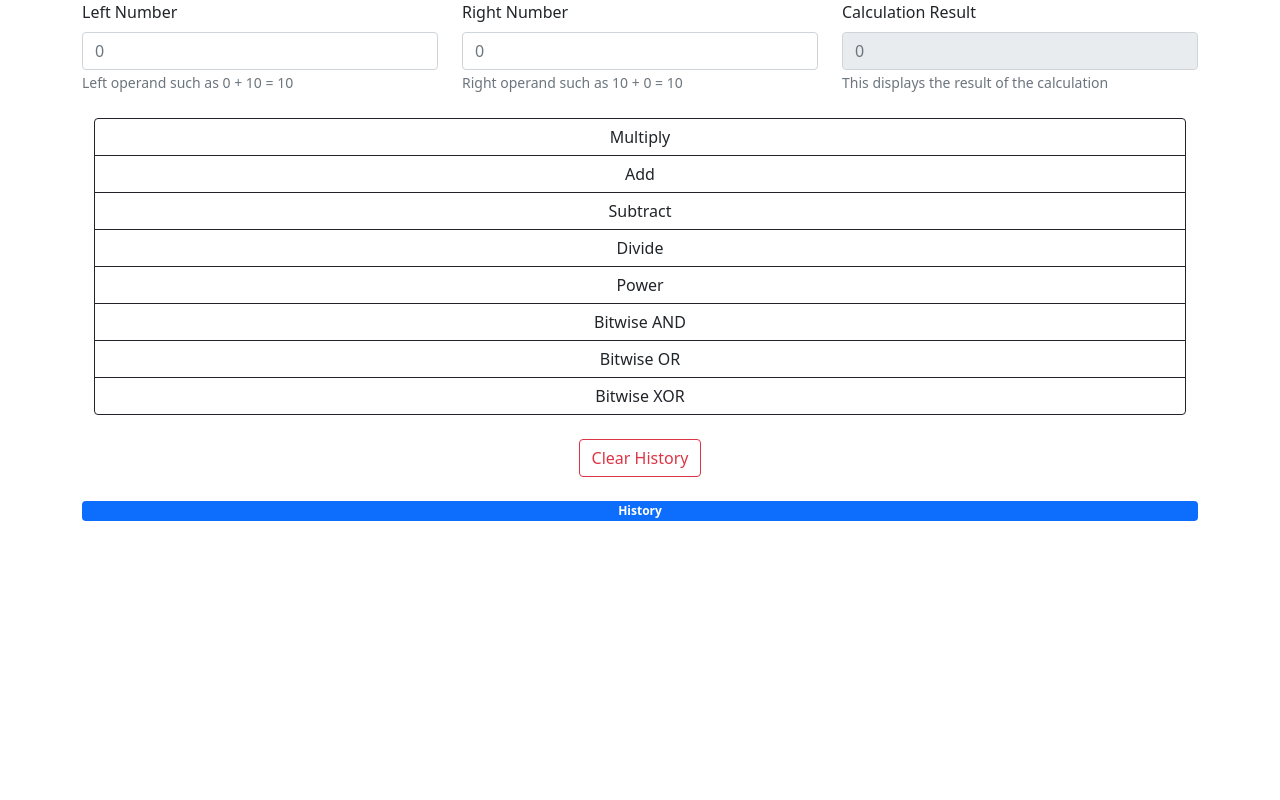
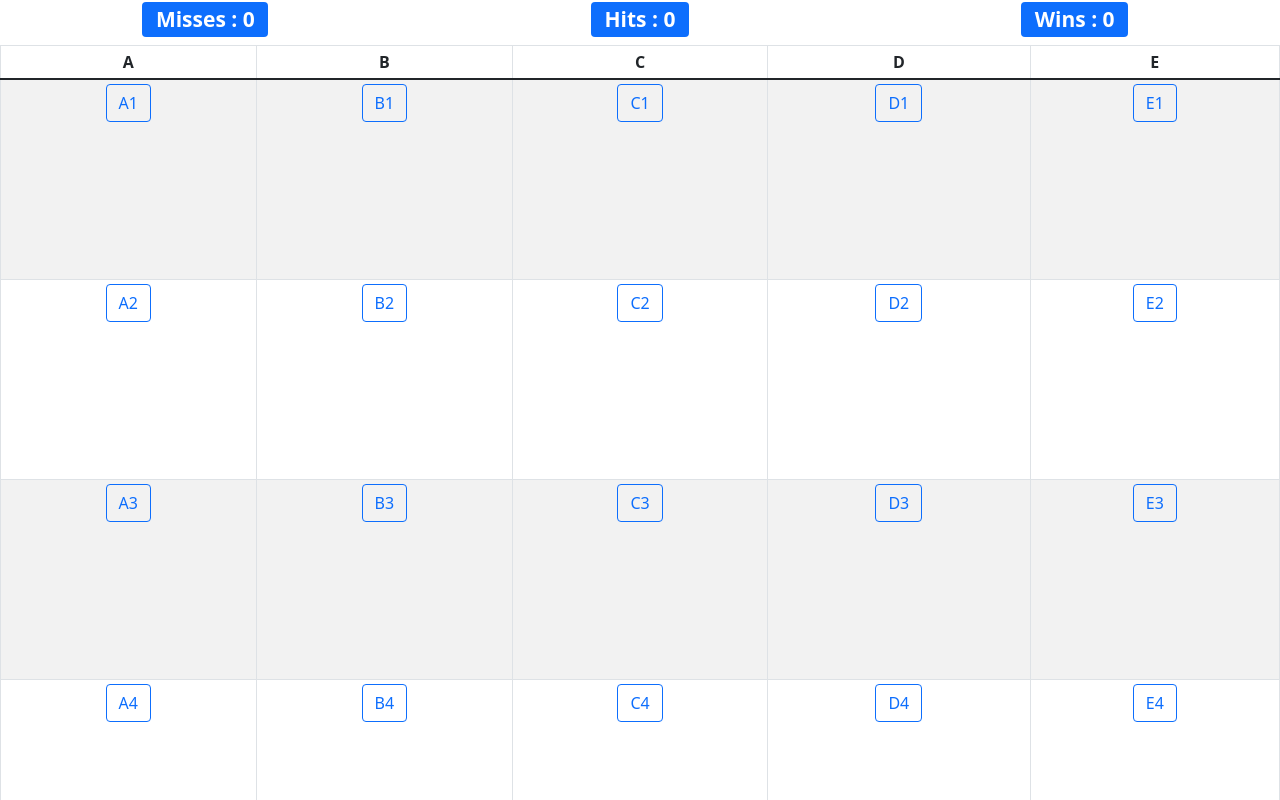
Before and after one commit to cthacker-udel/ReactApp, a React (Create React App) app: page / in a window 1280 px wide. Shown: the top 800 px of the page. Built offline with nearby package versions, Linux system fonts and the light colour scheme.

Commit message:
Added battleship functionality to ensure computer guesses do not lay on the same board square

```diff
--- a/src/index.js
+++ b/src/index.js
@@ -2,290 +2,314 @@ import React, {useState} from 'react';
 import ReactDOM, { render } from 'react-dom';
 import 'bootstrap/dist/css/bootstrap.min.css';
 import Button from 'react-bootstrap/Button';
-import Container from 'react-bootstrap/Container';
 import Row from 'react-bootstrap/Row';
 import Col from 'react-bootstrap/Col';
-import Form from 'react-bootstrap/Form';
-import ButtonGroup from 'react-bootstrap/ButtonGroup';
-import ListGroup from 'react-bootstrap/ListGroup';
-import Badge from 'react-bootstrap/Badge';
+import Table from 'react-bootstrap/Table';
+import Offcanvas from 'react-bootstrap/Offcanvas';
+import Badge from 'react-bootstrap/Badge'
 
-function LeftText(props){
+function Board(props){
+
+    const [theGuesses,setTheGuesses] = useState(props.theCompGuesses);
+
+    const [theColor,setColor] = useState('outline-primary');
+
+    const printOut = (event) => {
+
+        //console.log(event.target.name); // acquire button name that is pressed
+
+        let guess = event.target.name;
+        console.log(`guesses2 = ${theGuesses}`);
+        console.log(`the hits arr = ${props.theHitsArr}`);
+        if(props.theHitsArr.length === theGuesses.length-1 && !props.theHitsArr.includes(event.target.name) && theGuesses.includes(event.target.name)){
+            console.log(`setting buttons to success`);
+            setColor("outline-success");
+            console.log(`props.wins = ${props.wins}`);
+            let currWins = props.wins+1;
+            console.log(`currWins = ${currWins}`);
+            props.updateWins(currWins);
+        }
+        else if(props.theHitsArr.includes(guess)){
+            // has already been hit
+            return;
+        }
+        else if(theGuesses.includes(guess)){
+            // valid hit
+            console.log(`hit!`);
+            document.getElementById(guess).innerHTML = "HIT";
+            document.getElementById(guess).className = "btn btn-success";
+            props.updateHits(props.numHits+1);
+            props.updateHitArr(props.theHitsArr.concat(guess));
+            console.log(`the hits arr = ${props.theHitsArr}`);
+        }
+        else{
+            console.log(`miss!`);
+            document.getElementById(guess).innerHTML = "MISS";
+            document.getElementById(guess).className = "btn btn-danger";
+            props.updateMisses(props.numMisses+1);
+        }
+
+    }
+
+    const generateSpace = (theName) => {
+
 
         return(
 
-
-        <Form>
-
-                <Form.Group className="leftText" controlId="rightoperand" onChange={props.onChange}>
-
-                    <Form.Label>Left Number</Form.Label>
-                    <Form.Control type="number" placeholder={props.val} name={props.name}></Form.Control>
-                    <Form.Text>Left operand such as {props.val} + 10 = {Number(props.val) + 10}</Form.Text>
-
-                </Form.Group>
-
-        </Form>
-
+            <Button name={theName} variant={theColor} onClick={printOut} id={theName}>{theName}</Button>
 
         );
 
     }
 
-function RightText(props){
-
-    return(
-        <Form>
-
-            <Form.Group className="rightText" controlId="rightoperand" onChange={props.onChange}>
-
-                <Form.Label>Right Number</Form.Label>
-                <Form.Control type="number" placeholder={props.val} name={props.name}></Form.Control>
-                <Form.Text>Right operand such as 10 + {props.val} = {Number(props.val) + 10}</Form.Text>
-
-            </Form.Group>
-
-        </Form>
-        );
-
-}
-
-function OperandType(props){
-
-    return(
-
-        <ButtonGroup vertical style={{textAlign: "center",display: "block",margin: "auto"}}>
-
-            <Button variant="outline-dark" onClick={props.clickFunc} name="mult">Multiply</Button>
-            <Button variant="outline-dark" onClick={props.clickFunc} name="add" >Add</Button>
-            <Button variant="outline-dark" onClick={props.clickFunc} name="sub" >Subtract</Button>
-            <Button variant="outline-dark" onClick={props.clickFunc} name="divide" >Divide</Button>
-            <Button variant="outline-dark" onClick={props.clickFunc} name="pow" >Power</Button>
-            <Button variant="outline-dark" onClick={props.clickFunc} name="bit&">Bitwise AND</Button>
-            <Button variant="outline-dark" onClick={props.clickFunc} name="bit|">Bitwise OR</Button>
-            <Button variant="outline-dark" onClick={props.clickFunc} name="bit^">Bitwise XOR</Button>
-
-
-        </ButtonGroup>
-
-
-    );
-
-
-}
-
-function ClearButton(props){
-
+    const [spaces,setSpaces] = useState(props['theOptions']);
+    const [computerChoices,setComputerChoices] = useState('');
 
     return(
 
         <>
-            <Button variant="outline-danger" onClick={props.clickFunc}>Clear History</Button>
+
+        <Table striped bordered hover size="sm" id="battleshiptable">
+
+            <thead>
+                <tr style={{textAlign: "center"}}>
+                    <th>A</th>
+                    <th>B</th>
+                    <th>C</th>
+                    <th>D</th>
+                    <th>E</th>
+                </tr>
+            </thead>
+            <tbody style={{textAlign: "center"}}>
+                <tr style={{height: "200px"}}>
+                    <td>
+                        {generateSpace(spaces[0][0])}
+                    </td>
+                    <td>
+                        {generateSpace(spaces[0][1])}
+                    </td>
+                    <td>
+                        {generateSpace(spaces[0][2])}
+                    </td>
+                    <td>
+                        {generateSpace(spaces[0][3])}
+                    </td>
+                    <td>
+                        {generateSpace(spaces[0][4])}
+                    </td>
+                </tr>
+                <tr style={{height: "200px"}}>
+                    <td>
+                        {generateSpace(spaces[1][0])}
+                    </td>
+                    <td>
+                        {generateSpace(spaces[1][1])}
+                    </td>
+                    <td>
+                        {generateSpace(spaces[1][2])}
+                    </td>
+                    <td>
+                        {generateSpace(spaces[1][3])}
+                    </td>
+                    <td>
+                        {generateSpace(spaces[1][4])}
+                    </td>
+                </tr>
+                <tr style={{height: "200px"}}>
+                    <td>
+                        {generateSpace(spaces[2][0])}
+                    </td>
+                    <td>
+                        {generateSpace(spaces[2][1])}
+                    </td>
+                    <td>
+                        {generateSpace(spaces[2][2])}
+                    </td>
+                    <td>
+                        {generateSpace(spaces[2][3])}
+                    </td>
+                    <td>
+                        {generateSpace(spaces[2][4])}
+                    </td>
+                </tr>
+                <tr style={{height: "200px"}}>
+                    <td>
+                        {generateSpace(spaces[3][0])}
+                    </td>
+                    <td>
+                        {generateSpace(spaces[3][1])}
+                    </td>
+                    <td>
+                        {generateSpace(spaces[3][2])}
+                    </td>
+                    <td>
+                        {generateSpace(spaces[3][3])}
+                    </td>
+                    <td>
+                        {generateSpace(spaces[3][4])}
+                    </td>
+                </tr>
+                <tr style={{height: "200px"}}>
+                    <td>
+                        {generateSpace(spaces[4][0])}
+                    </td>
+                    <td>
+                        {generateSpace(spaces[4][1])}
+                    </td>
+                    <td>
+                        {generateSpace(spaces[4][2])}
+                    </td>
+                    <td>
+                        {generateSpace(spaces[4][3])}
+                    </td>
+                    <td>
+                        {generateSpace(spaces[4][4])}
+                    </td>
+                </tr>
+            </tbody>
+
+        </Table>
+
         </>
-
-    );
-
-
-}
-
-function HistoryItem(props){
-
-    return(
-
-        <ListGroup.Item>{props.historyResult}</ListGroup.Item>
 
     );
 
 }
 
+function NavigationButton(){
 
-function CalculationResult(props){
+    const [show,setShow] = useState(false);
+
+    const handleShow = () => setShow(true);
+    const handleClose = () => setShow(false);
 
     return(
 
-        <Form>
+        <>
+            <Button variant="primary" onClick={handleShow} style={{margin: "auto", display: "block", textAlign: "center"}}>
+                Main Menu
+            </Button>
 
+            <Offcanvas show={show} onHide={handleClose} scroll={true}>
+                <Offcanvas.Header closeButton>
+                    <Offcanvas.Title>Main Menu</Offcanvas.Title>
+                </Offcanvas.Header>
 
-            <Form.Group className="calcResult" controlId="basicCalcResultDisplay">
-                <Form.Label>Calculation Result</Form.Label>
-                <Form.Control type="text" placeholder={props.val} readOnly></Form.Control>
-                <Form.Text className="calculationText">
-                    This displays the result of the calculation
-                </Form.Text>
-            </Form.Group>
+                <Offcanvas.Body>
 
+                    <a href="index.html">Back to Main Page</a>
+                    <br />
+                    <a href="poker.jsx">To Poker</a>
+                    <br />
+                    <a href="calculator.jsx">Calculator</a>
+                    <br />
+                    <a href="bootstrapreview.html">Bootstrap Review</a>
+                    <br />
+                    <a href="fullreviews.html">Full reviews - Week 1</a>
 
-        </Form>
+                </Offcanvas.Body>
 
+            </Offcanvas>
+        </>
 
     );
 
 }
 
-function MainPage(props){
+function MainPage(){
 
-    const [result,setResult] = useState(0);
-    const [leftNum,setLeftNum] = useState(0);
-    const [rightNum,setRightNum] = useState(0);
-    const [history,setHistory] = useState([]);
+    const theChoices = [['A1','B1','C1','D1','E1'],['A2','B2','C2','D2','E2'],['A3','B3','C3','D3','E3'],['A4','B4','C4','D4','E4'],['A5','B5','C5','D5','E5']];
 
+    const [options,setOptions] = useState(theChoices);
+    const [turn,setTurn] = useState(true); // user goes first if true
 
-    const clearHistory = (event) => {
+    const getCompGuesses = () => {
 
-        setHistory([]);
+        let randNums = [];
+        let x = 0;
+        let y = 0;
+        do{
+            x = Math.floor(Math.random() *(5));
+            y = Math.floor(Math.random() *(5));
+            if(!randNums.includes([x,y])){
+                randNums.push([x,y]);
+            }
+        }while(randNums.length !== 5);
+
+        let theGuesses = [];
+        for(let eachpair of randNums){
+            theGuesses.push(options[eachpair[0]][eachpair[1]]);
+        }
+        return theGuesses;
 
     }
 
-    const handleChange = (change,event) => {
+    // get computer guesses
 
-        console.log(`change = ${change.target.value} and event = ${change.target.name}`);
+    // default to 5 guesses <--- may add difficulty functionality later on (reset board, regenerate guesses) also perhaps add customizable functionality such as
+    // the user determining the board size rather than default 5x5, also maybe add implementation so instead of picking 5 random points separately, they are conjoined
+    // together to form a "ship"
 
-        const theName = change.target.name;
-        const theVal = change.target.value;
+    // really odd behavior when using random numbers, they would change from here to being passed to the board, unsure why, and then when I called set hits in the board func,
+    // it would edit the random numbers as well
 
-        console.log(`thename = ${theName}`);
+    const compGuess = getCompGuesses();
 
-        if(theName === "leftNum"){
-            setLeftNum(theVal);
-        }
-        else{
-            setRightNum(theVal);
-        }
+    const[computerGuess,setComputerGuess] = useState(compGuess);
 
-    }
+    const [misses,setMisses] = useState(0);
+    const [hits,setHits] = useState(0);
+    const [wins,setWins] = useState(0);
 
-    const handleClick = (event) => {
+    console.log(`wins = ${wins}`);
 
-        console.log(event);
-        console.log(`leftVal = ${leftNum} and rightVal = ${rightNum} and result = ${result}`);
+    const [hitsArr,setHitsArr] = useState([]);
 
-        console.log(`name = ${event.target.name}`);
+    //console.log(`compguess = ${compGuess}`);
 
-        if(event.target.name === "bit^"){
-
-            const res = leftNum ^ rightNum;
-            setResult(res);
-            setHistory(history.concat(`${leftNum} ^ ${rightNum} = ${res}`));
-
-        }
-        else if(event.target.name === "bit&"){
-
-            const res = leftNum & rightNum;
-            setResult(res);
-            setHistory(history.concat(`${leftNum} & ${rightNum} = ${res}`));
-
-        }
-        else if(event.target.name === "bit|"){
-
-            const res = leftNum | rightNum;
-            setResult(res);
-            setHistory(history.concat(`${leftNum} | ${rightNum} = ${res}`));
-
-        }
-        else if(event.target.name === "mult"){
-            // multiply
-            const res = +leftNum * +rightNum;
-            setResult(res);
-            setHistory(history.concat(`${leftNum} * ${rightNum} = ${res}`));
-        }
-        else if(event.target.name === "add"){
-            // addition
-            const res = +leftNum + +rightNum;
-            setResult(res);
-            setHistory(history.concat(`${leftNum} + ${rightNum} = ${res}`));
-        }
-        else if(event.target.name === "divide"){
-            // divide
-            if(rightNum === 0){
-                const res = "NaN";
-                setResult(res);
-                setHistory(history.concat(`${leftNum} / ${rightNum} = ${res}`));
-            }
-            else{
-                const res = +leftNum / +rightNum;
-                setResult(res);
-                setHistory(history.concat(`${leftNum} / ${rightNum} = ${res}`));
-            }
-        }
-        else if(event.target.name === "sub"){
-            // subtraction
-            const res = +leftNum - +rightNum;
-            setResult(res);
-            setHistory(history.concat(`${leftNum} - ${rightNum} = ${res}`));
-        }
-        else if(event.target.name === "pow"){
-            // power
-            const res = Number(leftNum) ** +rightNum;
-            setResult(res);
-            setHistory(history.concat(`${leftNum} ^ ${rightNum} = ${res}`));
-        }
-
-    }
+    console.log(`hits = ${hits}`);
 
     return(
+        <>
+            <Row style={{textAlign: "center"}}>
+                <Col>
 
-        <Container>
-                <Row>
-                    <Col>
-                        <LeftText onChange={handleChange} name="leftNum" val={leftNum}/>
+                    <h3><Badge bg="primary" id="missesBadge">Misses : {misses}</Badge></h3>
+
                 </Col>
                 <Col>
-                        <RightText onChange={handleChange} name="rightNum" val={rightNum}/>
+
+                    <h3><Badge bg="primary" id="hitsbadge">Hits : {hits}</Badge></h3>
+
                 </Col>
-                    <Col xs={4}>
+                <Col>
 
-                        <CalculationResult val={result}/>
+                    <h3><Badge bg="primary" id="sankBadge">Wins : {wins}</Badge></h3>
 
                 </Col>
             </Row>
-                <br></br>
-                <Row style={{textAlign: "center",margin: "auto",display: "block"}}>
+            <Row>
 
                 <Col>
 
-                        <OperandType clickFunc={handleClick}/>
+                <Board theOptions={options} theCompGuesses={computerGuess} updateHits={setHits} updateWins={setWins} updateMisses={setMisses} numHits={hits} numMisses={misses} numWins={wins} updateHitArr={setHitsArr} theHitsArr={hitsArr}/>
 
                 </Col>
 
             </Row>
             <br />
-                <Row style={{textAlign: "center",margin: "auto",display: "block"}}>
+            <br />
+            <Row>
                 <Col>
 
-                        <ClearButton clickFunc={clearHistory} />
+                    <NavigationButton/>
 
                 </Col>
             </Row>
-                <br />
-                <Row>
-
-                    <Col>
-                        <Badge bg="primary" style={{textAlign: "center",margin: "auto",display: "block"}}>History</Badge>
-                        <ListGroup>
-
-                            {history.map(e => {
-
-                                return(
-
-                                    <HistoryItem historyResult={e} key={e}/>
-
+        </>
     );
 
-                            })}
-
-                        </ListGroup>
-
-                    </Col>
-
-                </Row>
-            </Container>
-
-
-    );
-
-
 }
-
 
 ReactDOM.render(
 
@@ -293,7 +317,6 @@ ReactDOM.render(
 
         <MainPage />
 
-    </React.StrictMode>,
-    document.getElementById('root')
+    </React.StrictMode>, document.getElementById('root')
 
 );
```
Lines whose indentation alone changed are shown as unchanged.
